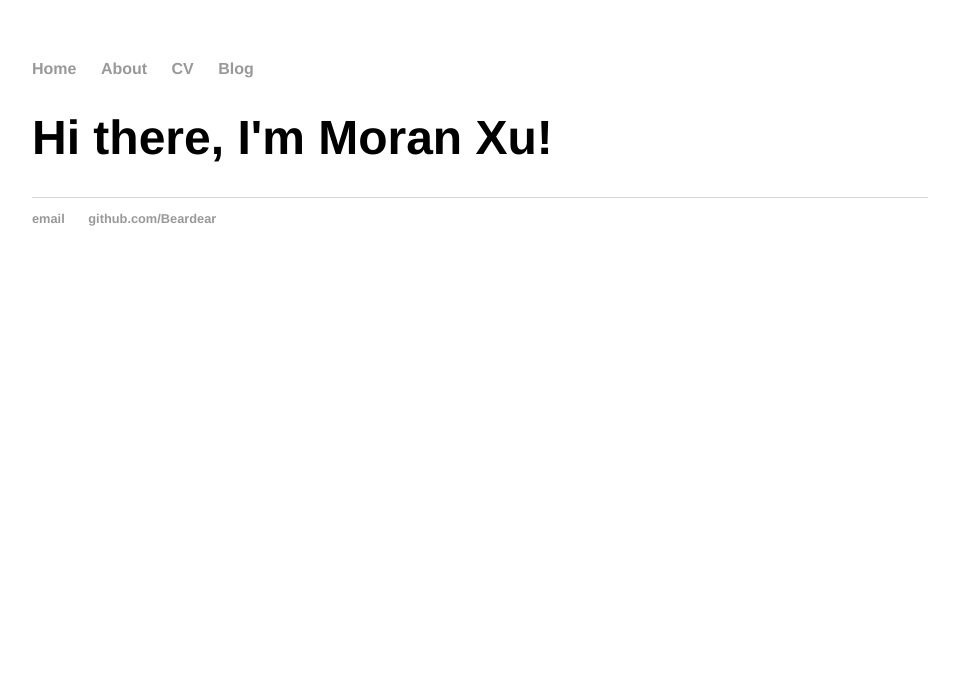
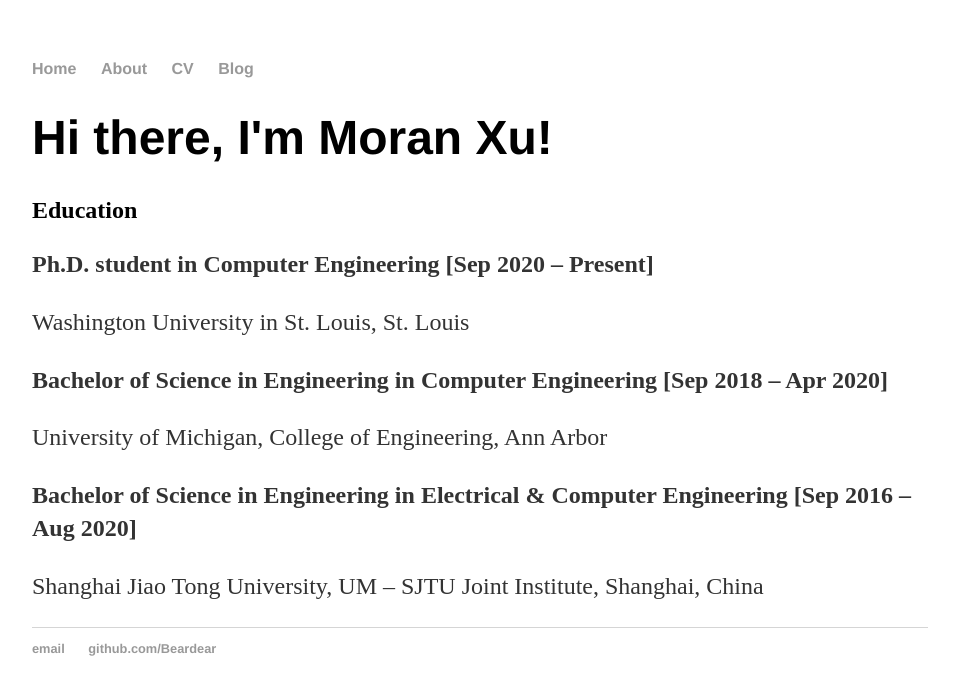
Before and after one commit to Beardear/personal-website-ME, a Jekyll site: the page built from index.html, in a window 1280 px wide. Shown: the top 695 px of the page, without its empty margins (160-1119 px from the left). Built offline with Jekyll 4.4.1, drawn with Linux system fonts in a browser that asks for light colours.

Commit message:
Update index.html

```diff
--- a/index.html
+++ b/index.html
@@ -4,4 +4,11 @@
 ---
 <div class="blurb">
 	<h1>Hi there, I'm Moran Xu!</h1>
+<h2><strong>Education</strong></h2>
+<p><strong>Ph.D. student in Computer Engineering [</strong><strong>Sep 2020 &ndash; Present]</strong></p>
+<p>Washington University in St. Louis, St. Louis</p>
+<p><strong>Bachelor of Science in Engineering in Computer Engineering [</strong><strong>Sep 2018 &ndash; Apr 2020]</strong></p>
+<p>University of Michigan, College of Engineering, Ann Arbor</p>
+<p><strong>Bachelor of Science in Engineering in Electrical &amp; Computer Engineering [</strong><strong>Sep 2016 &ndash; Aug 2020]</strong></p>
+<p>Shanghai Jiao Tong University, UM &ndash; SJTU Joint Institute, Shanghai, China</p>
 </div><!-- /.blurb -->
```
